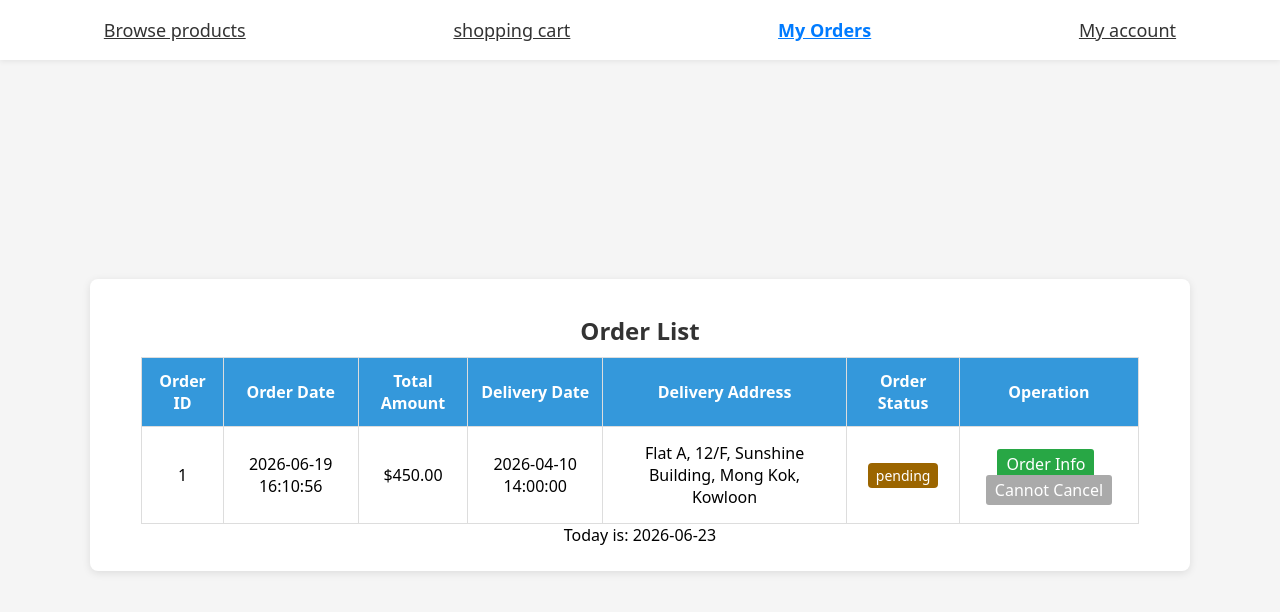
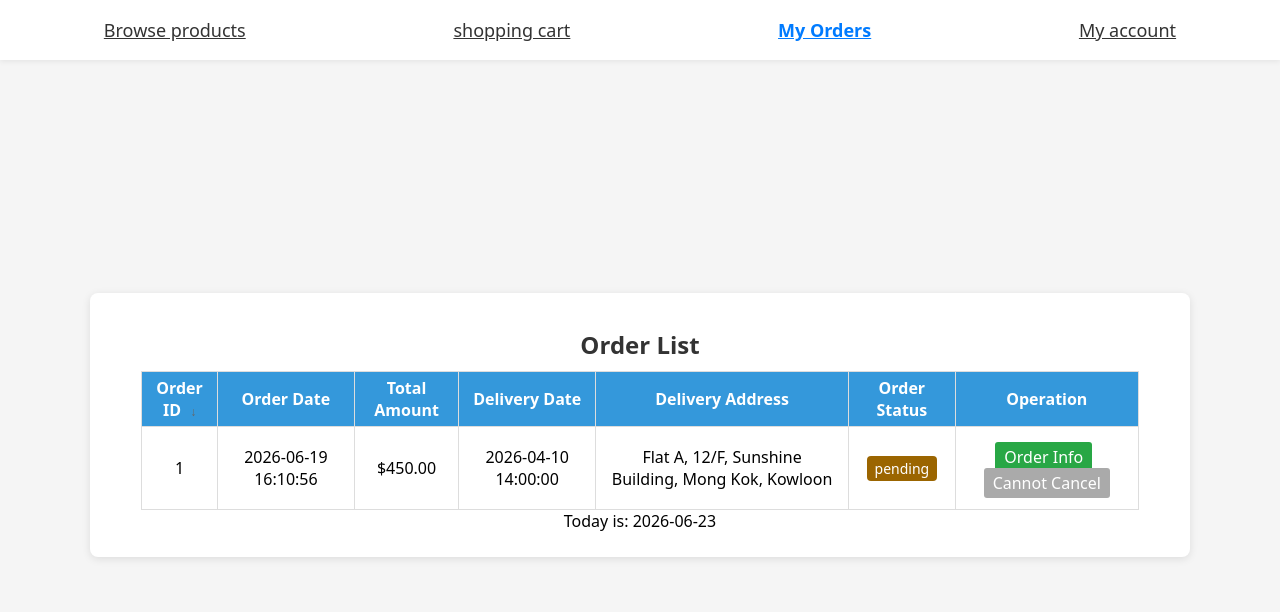
Before and after one commit to Kokor0-cct/ITP4523M_Group-1_Project, a PHP site: page /customer/order.php in a window 1280 px wide. Shown: the top 612 px of the page. Run offline with PHP 8.4, Linux system fonts and the light colour scheme; a user stored in the database is signed in; data comes from the database, SQL or seed files in the repository.

Commit message:
Add files via upload

```diff
--- a/4523M-Project/customer/order.php
+++ b/4523M-Project/customer/order.php
@@ -6,13 +6,13 @@ if (!isset($_SESSION['customer']) || !isset($_SESSION['CID'])) {
 }
 $cid = $_SESSION['CID'];
 $today = date('Y-m-d');
-// 数据库连接
 $host = 'localhost';
 $dbuser = 'root';
 $dbpass = '';
 $dbname = 'projectdb';
 $conn = mysqli_connect($host, $dbuser, $dbpass, $dbname);
 mysqli_set_charset($conn, 'utf8');
+
 if (!$conn) die("DB Connect Error: " . mysqli_connect_error());
 
 if (isset($_GET['action']) && $_GET['action'] == 'delete' && isset($_GET['oid'])) {
@@ -46,34 +46,27 @@ if (isset($_GET['action']) && $_GET['action'] == 'delete' && isset($_GET['oid'])
         exit;
     }
 
-    // ========== 新增逻辑1：恢复商品库存 ==========
-    // 1. 获取该订单下的所有商品及数量
     $getItemsSql = "SELECT fid, oqty FROM orderfurnitures WHERE oid = ?";
     $getItemsStmt = mysqli_prepare($conn, $getItemsSql);
     mysqli_stmt_bind_param($getItemsStmt, 'i', $delOid);
     mysqli_stmt_execute($getItemsStmt);
     $itemsRes = mysqli_stmt_get_result($getItemsStmt);
 
-    // 2. 循环恢复每个商品的库存
     while ($item = mysqli_fetch_assoc($itemsRes)) {
         $fid = $item['fid'];
         $oqty = $item['oqty'];
-        $CancelStock=
         $restoreStockSql = "UPDATE furnitures SET fStock = fStock + ? WHERE fid = ?";
         $restoreStockStmt = mysqli_prepare($conn, $restoreStockSql);
         mysqli_stmt_bind_param($restoreStockStmt, 'ii', $oqty, $fid);
         mysqli_stmt_execute($restoreStockStmt);
     }
 
-    // ========== 新增逻辑2：退回订单金额到用户账户 ==========
-    // 假设customers表有cbudget字段（用户余额），需根据实际字段名调整
     $orderTotal = $orderInfo['ototalamount'];
     $refundSql = "UPDATE customers SET cBudget = cBudget + ? WHERE cid = ?";
     $refundStmt = mysqli_prepare($conn, $refundSql);
     mysqli_stmt_bind_param($refundStmt, 'di', $orderTotal, $cid); // d=decimal, i=int
     mysqli_stmt_execute($refundStmt);
 
-    // ========== 原有删除逻辑 ==========
     $delItemSql = "DELETE FROM orderfurnitures WHERE oid = ?";
     $delItemStmt = mysqli_prepare($conn, $delItemSql);
     mysqli_stmt_bind_param($delItemStmt, 'i', $delOid);
@@ -89,7 +82,13 @@ if (isset($_GET['action']) && $_GET['action'] == 'delete' && isset($_GET['oid'])
     exit;
 }
 
-$sqlList = "SELECT * FROM orders WHERE cid = ?";
+$allowedSortFields = ['oid', 'odate', 'ototalamount', 'odeliverydate', 'ostatus'];
+
+$sortBy = isset($_GET['sortBy']) && in_array($_GET['sortBy'], $allowedSortFields) ? $_GET['sortBy'] : 'oid';
+$sortDir = isset($_GET['sortDir']) && $_GET['sortDir'] == 'asc' ? 'asc' : 'desc';
+$toggleDir = $sortDir == 'asc' ? 'desc' : 'asc';
+
+$sqlList = "SELECT * FROM orders WHERE cid = ? ORDER BY $sortBy $sortDir";
 $stmtList = mysqli_prepare($conn, $sqlList);
 mysqli_stmt_bind_param($stmtList, 'i', $cid);
 mysqli_stmt_execute($stmtList);
@@ -130,8 +129,6 @@ mysqli_close($conn);
     <title>My Orders</title>
     <link rel="stylesheet" href="../CSS/style.css">
     <style>
-
-        /* 弹窗遮罩 */
         .mask {
             <?php if($showModal): ?>display:flex;<?php else: ?>display:none;<?php endif; ?>
             position: fixed;
@@ -170,6 +167,20 @@ mysqli_close($conn);
         }
         .msg-success{color:green;margin:10px 0;}
         .msg-error{color:red;margin:10px 0;}
+
+        .sortable-th {
+            cursor: pointer;
+            user-select: none;
+            padding: 5px;
+        }
+        .sortable-th:hover {
+            background-color: #f5f5f5;
+        }
+        .sort-arrow {
+            margin-left: 5px;
+            font-size: 12px;
+            color: #666;
+        }
     </style>
 </head>
 <body>
@@ -192,12 +203,37 @@ mysqli_close($conn);
         <table border="1" width="100%">
             <thead>
                 <tr>
-                    <th>Order ID</th>
-                    <th>Order Date</th>
-                    <th>Total Amount</th>
-                    <th>Delivery Date</th>
+                    <th class="sortable-th" onclick="window.location.href='order.php?sortBy=oid&sortDir=<?= $sortBy == 'oid' ? $toggleDir : 'asc' ?>'">
+                        Order ID
+                        <?php if($sortBy == 'oid'): ?>
+                            <span class="sort-arrow"><?= $sortDir == 'asc' ? '↑' : '↓' ?></span>
+                        <?php endif; ?>
+                    </th>
+                    <th class="sortable-th" onclick="window.location.href='order.php?sortBy=odate&sortDir=<?= $sortBy == 'odate' ? $toggleDir : 'asc' ?>'">
+                        Order Date
+                        <?php if($sortBy == 'odate'): ?>
+                            <span class="sort-arrow"><?= $sortDir == 'asc' ? '↑' : '↓' ?></span>
+                        <?php endif; ?>
+                    </th>
+                    <th class="sortable-th" onclick="window.location.href='order.php?sortBy=ototalamount&sortDir=<?= $sortBy == 'ototalamount' ? $toggleDir : 'asc' ?>'">
+                        Total Amount
+                        <?php if($sortBy == 'ototalamount'): ?>
+                            <span class="sort-arrow"><?= $sortDir == 'asc' ? '↑' : '↓' ?></span>
+                        <?php endif; ?>
+                    </th>
+                    <th class="sortable-th" onclick="window.location.href='order.php?sortBy=odeliverydate&sortDir=<?= $sortBy == 'odeliverydate' ? $toggleDir : 'asc' ?>'">
+                        Delivery Date
+                        <?php if($sortBy == 'odeliverydate'): ?>
+                            <span class="sort-arrow"><?= $sortDir == 'asc' ? '↑' : '↓' ?></span>
+                        <?php endif; ?>
+                    </th>
                     <th>Delivery Address</th>
-                    <th>Order Status</th>
+                    <th class="sortable-th" onclick="window.location.href='order.php?sortBy=ostatus&sortDir=<?= $sortBy == 'ostatus' ? $toggleDir : 'asc' ?>'">
+                        Order Status
+                        <?php if($sortBy == 'ostatus'): ?>
+                            <span class="sort-arrow"><?= $sortDir == 'asc' ? '↑' : '↓' ?></span>
+                        <?php endif; ?>
+                    </th>
                     <th>Operation</th>
                 </tr>
             </thead>
@@ -229,9 +265,9 @@ mysqli_close($conn);
                             <span class="<?= $tagClass ?>"><?= $tagVal ?></span>
                         </td>
                         <td>
-                            <a href="order.php?oid=<?= $item['oid'] ?>" class="btn-info">Order Info</a>
+                            <a href="order.php?oid=<?= $item['oid'] ?>&sortBy=<?= $sortBy ?>&sortDir=<?= $sortDir ?>" class="btn-info">Order Info</a>
                             <?php if($canCancel): ?>
-                                <a class="btn-del" onclick="if(confirm('Are you sure to cancel this order?')) window.location.href='order.php?action=delete&oid=<?= $item['oid'] ?>'">Cancel Order</a>
+                                <a class="btn-del" onclick="if(confirm('Are you sure to cancel this order?')) window.location.href='order.php?action=delete&oid=<?= $item['oid'] ?>&sortBy=<?= $sortBy ?>&sortDir=<?= $sortDir ?>'">Cancel Order</a>
                             <?php else: ?>
                                 <a class="btn-del" disabled style="background:#aaa;cursor:not-allowed;">Cannot Cancel</a>
                             <?php endif; ?>
@@ -248,7 +284,7 @@ mysqli_close($conn);
         <div class="modal-box">
             <div class="modal-head">
                 <h3>Complete Order Information</h3>
-                <a href="order.php" class="close-btn">×</a>
+                <a href="order.php?sortBy=<?= $sortBy ?>&sortDir=<?= $sortDir ?>" class="close-btn">×</a>
             </div>
             <div class="info-line"><span class="info-label">Order ID:</span><?= $detailOrder['oid'] ?></div>
             <div class="info-line"><span class="info-label">Order Date:</span><?= $detailOrder['odate'] ?></div>
```
